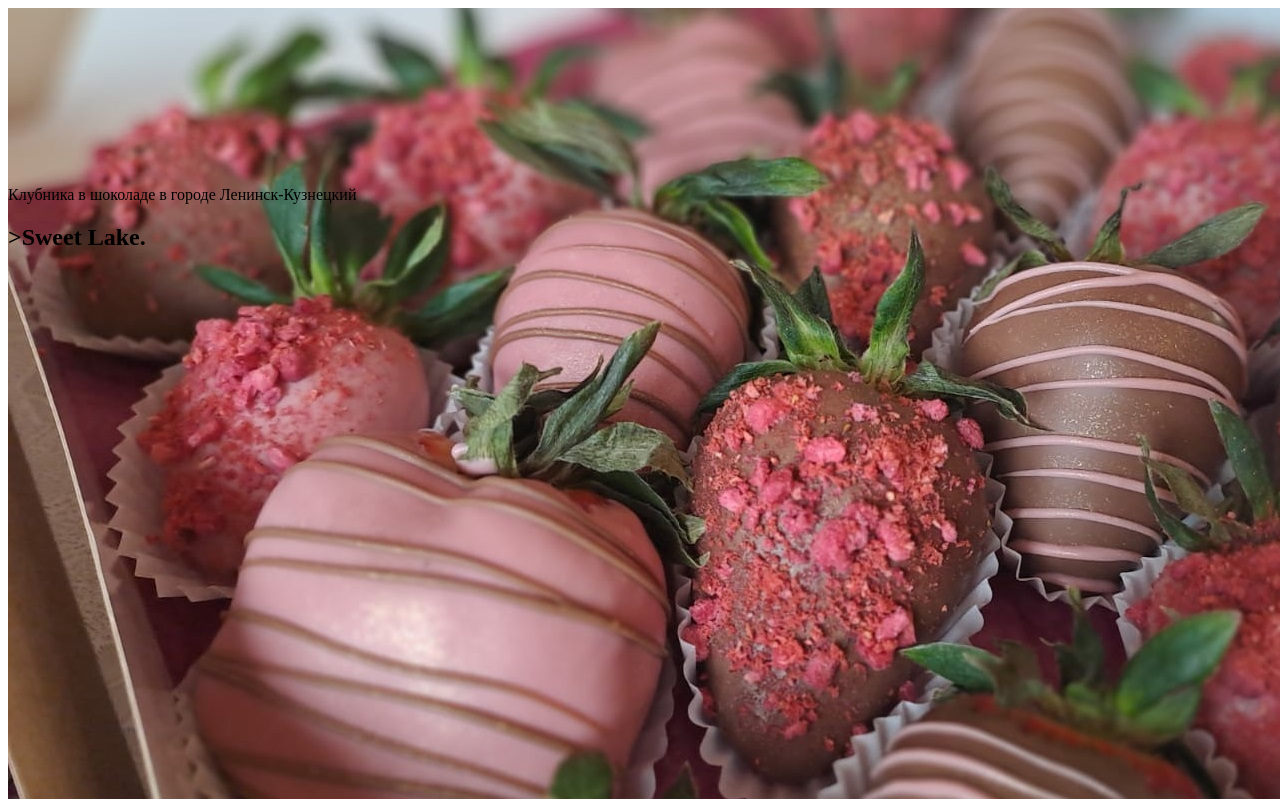
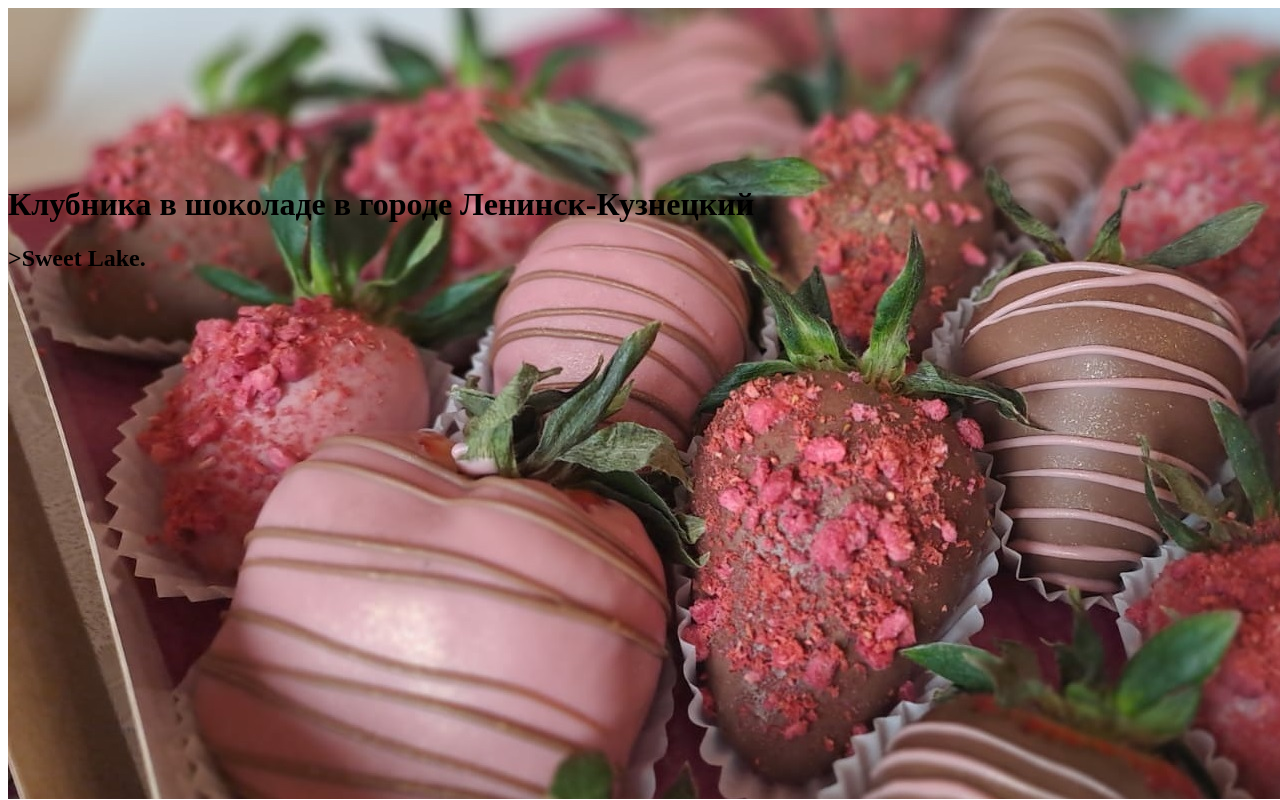
Before and after one commit to SweetLake-Berry/SweetLake-Berry, a plain HTML site: page index.html in a window 1280 px wide. Shown: the top 800 px of the page. Drawn offline with Linux system fonts and the light colour scheme.

Commit message:
Update index.html

```diff
--- a/index.html
+++ b/index.html
@@ -1,4 +1,4 @@
 <div style="width:100%; height:20%">     <img src="1711612126016.jpg">   </div>
 
-<h1></h1>Клубника в шоколаде в городе Ленинск-Кузнецкий</h1>
+<h1>Клубника в шоколаде в городе Ленинск-Кузнецкий</h1>
 <h2>>Sweet Lake.</h2>
```
